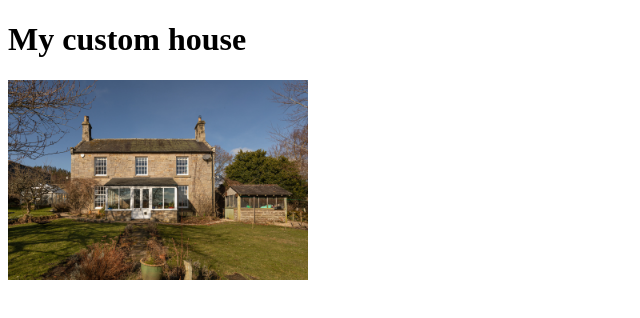
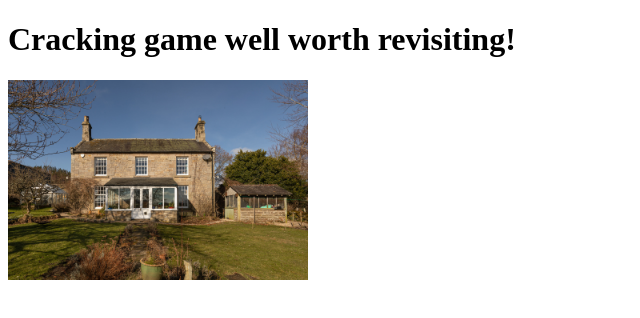
Before and after one commit to AdamWhite/terraform-beginner-bootcamp-2023, a plain HTML site: page public/myhouse/index.html in a window 1280 px wide. Shown: the whole page, without its empty margins (0-640 px from the left). Drawn offline with Linux system fonts and the light colour scheme.

Commit message:
adjust given final submission video

```diff
--- a/public/myhouse/index.html
+++ b/public/myhouse/index.html
@@ -3,10 +3,10 @@
 <head>
     <meta charset="UTF-8">
     <meta name="viewport" content="width=device-width, initial-scale=1.0">
-    <title>Payday</title>
+    <title>CyberPunk 2077</title>
 </head>
 <body>
-    <h1>My custom house</h1>
+    <h1>Cracking game well worth revisiting!</h1>
     <img src="/assets/015-6.jpg" width="300px" />
 </body>
 </html>
```
Also changed, not shown: 1 other file.
